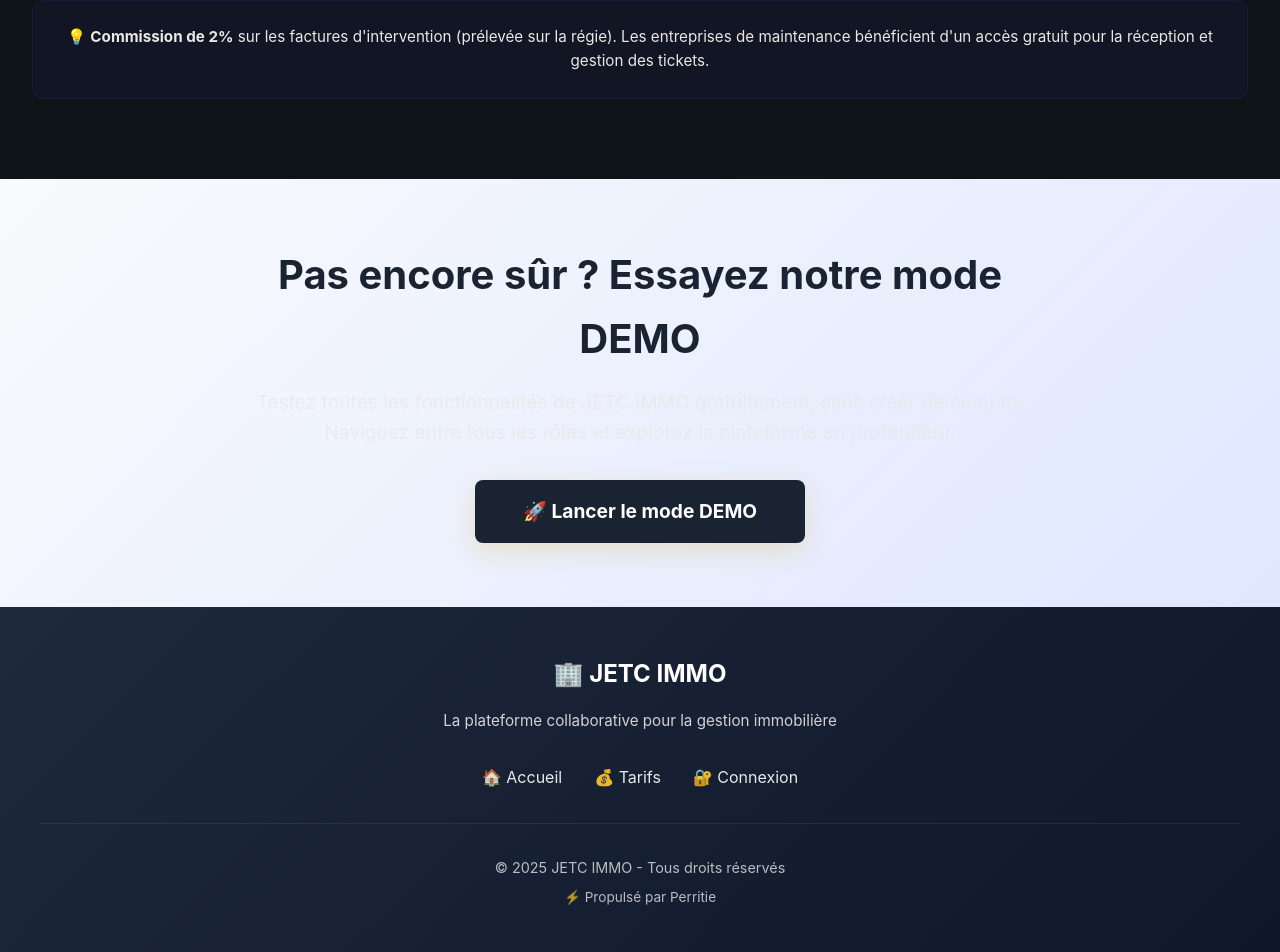
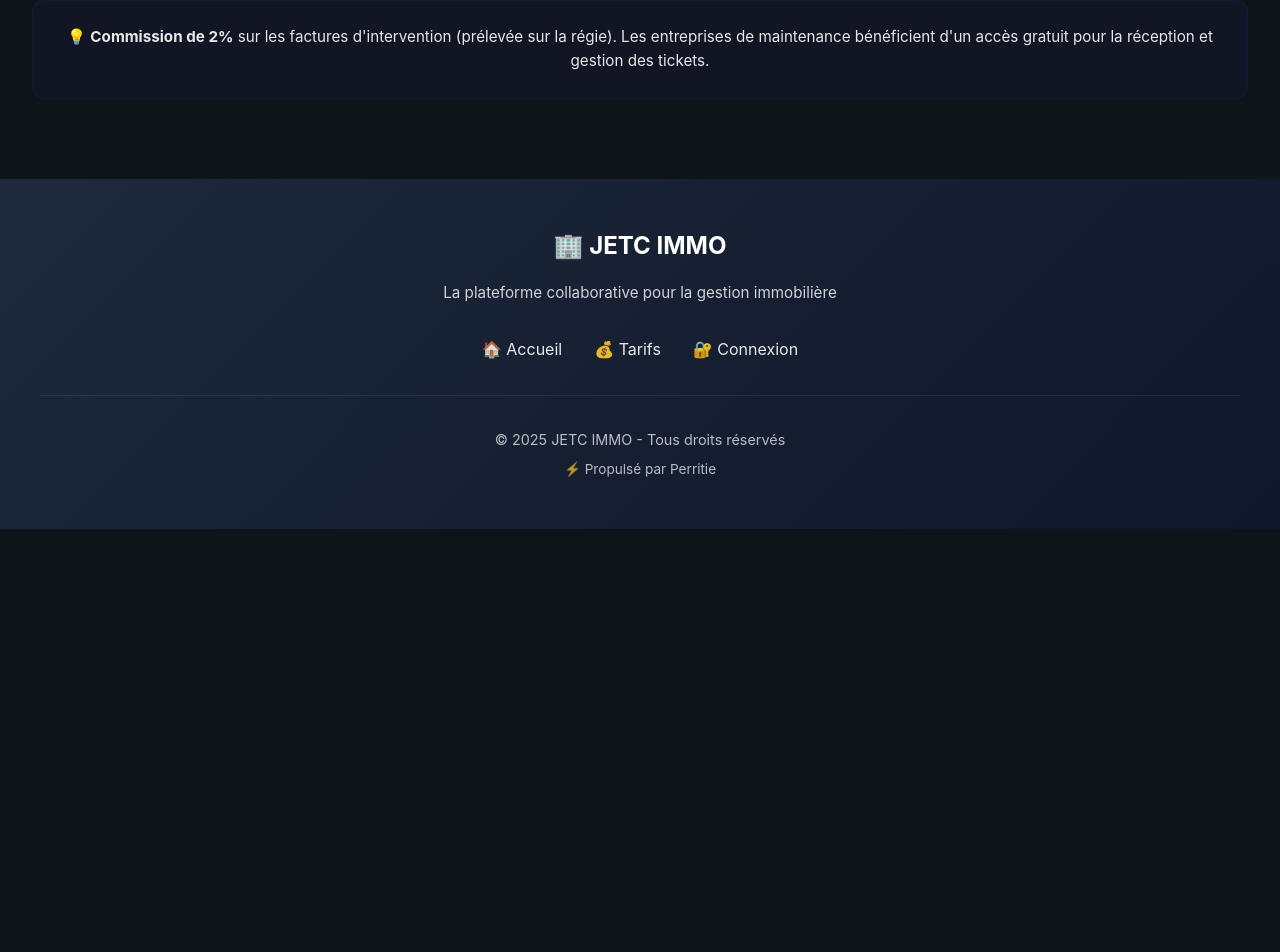
Before and after one commit to johnnyfleury87-ctrl/JETC_Immo, a Next.js app: page /pricing in a window 1280 px wide. Shown: the part 1609-2561 px from the top of the page. After the commit the page ends 2138 px from the top, so only its background shows below. Built offline with nearby package versions, Linux system fonts and the light colour scheme.

Commit message:
fix(auth): restore clean prod login flow and fully isolate demo

```diff
--- a/pages/onboarding/plan.js
+++ b/pages/onboarding/plan.js
@@ -16,10 +16,7 @@
         setUserRole(profile.role);
       } catch (error) {
         console.error("Erreur chargement profil", error);
-        const isDemo = typeof window !== "undefined" && localStorage.getItem("jetc_demo_mode") === "true";
-        if (!isDemo) {
-          router.push("/login");
-        }
+        router.push("/login");
       }
     };
     loadProfile();
--- a/pages/pricing.js
+++ b/pages/pricing.js
@@ -2,17 +2,9 @@
 import Link from "next/link";
 import Button from "../components/UI/Button";
 import Card from "../components/UI/Card";
-import { useDemoMode } from "../context/DemoModeContext";
 
 export default function PricingPage() {
   const router = useRouter();
-  const { enableDemoMode } = useDemoMode();
-
-  const handleStartDemo = () => {
-    enableDemoMode();
-    localStorage.setItem("jetc_demo_mode", "true");
-    router.push("/register");
-  };
 
   const plans = [
     {
@@ -119,12 +111,7 @@
             ← Accueil
           </Button>
           <Button
-            onClick={() => {
-              const isDemo = typeof window !== "undefined" && localStorage.getItem("jetc_demo_mode") === "true";
-              if (!isDemo) {
-                router.push("/login");
-              }
-            }}
+            onClick={() => router.push("/login")}
             style={{ background: "white", color: "var(--primary)" }}
             className="hover-bounce"
           >
@@ -378,59 +365,6 @@
         </div>
       </section>
 
-      {/* CTA Demo */}
-      <section
-        style={{
-          padding: "4rem 2rem",
-          background: "linear-gradient(135deg, #f8fafc 0%, #e0e7ff 100%)",
-        }}
-      >
-        <div
-          style={{
-            maxWidth: "800px",
-            margin: "0 auto",
-            textAlign: "center",
-          }}
-        >
-          <h2
-            className="slide-up"
-            style={{
-              fontSize: "2.5rem",
-              marginBottom: "1rem",
-              color: "var(--primary)",
-              fontWeight: "700",
-            }}
-          >
-            Pas encore sûr ? Essayez notre mode DEMO
-          </h2>
-          <p
-            className="slide-up stagger-1"
-            style={{
-              fontSize: "1.2rem",
-              opacity: 0.8,
-              marginBottom: "2rem",
-              lineHeight: "1.6",
-            }}
-          >
-            Testez toutes les fonctionnalités de JETC IMMO gratuitement, sans
-            créer de compte. Naviguez entre tous les rôles et explorez la
-            plateforme en profondeur.
-          </p>
-          <Button
-            onClick={handleStartDemo}
-            style={{
-              fontSize: "1.2rem",
-              padding: "1.2rem 3rem",
-              background: "var(--primary)",
-              fontWeight: "700",
-            }}
-            className="hover-bounce"
-          >
-            🚀 Lancer le mode DEMO
-          </Button>
-        </div>
-      </section>
-
       {/* Footer */}
       <footer
         style={{
```
Also changed, not shown: lib/api.js (+0 -18 lines), pages/index.js (+1 -6 lines).
